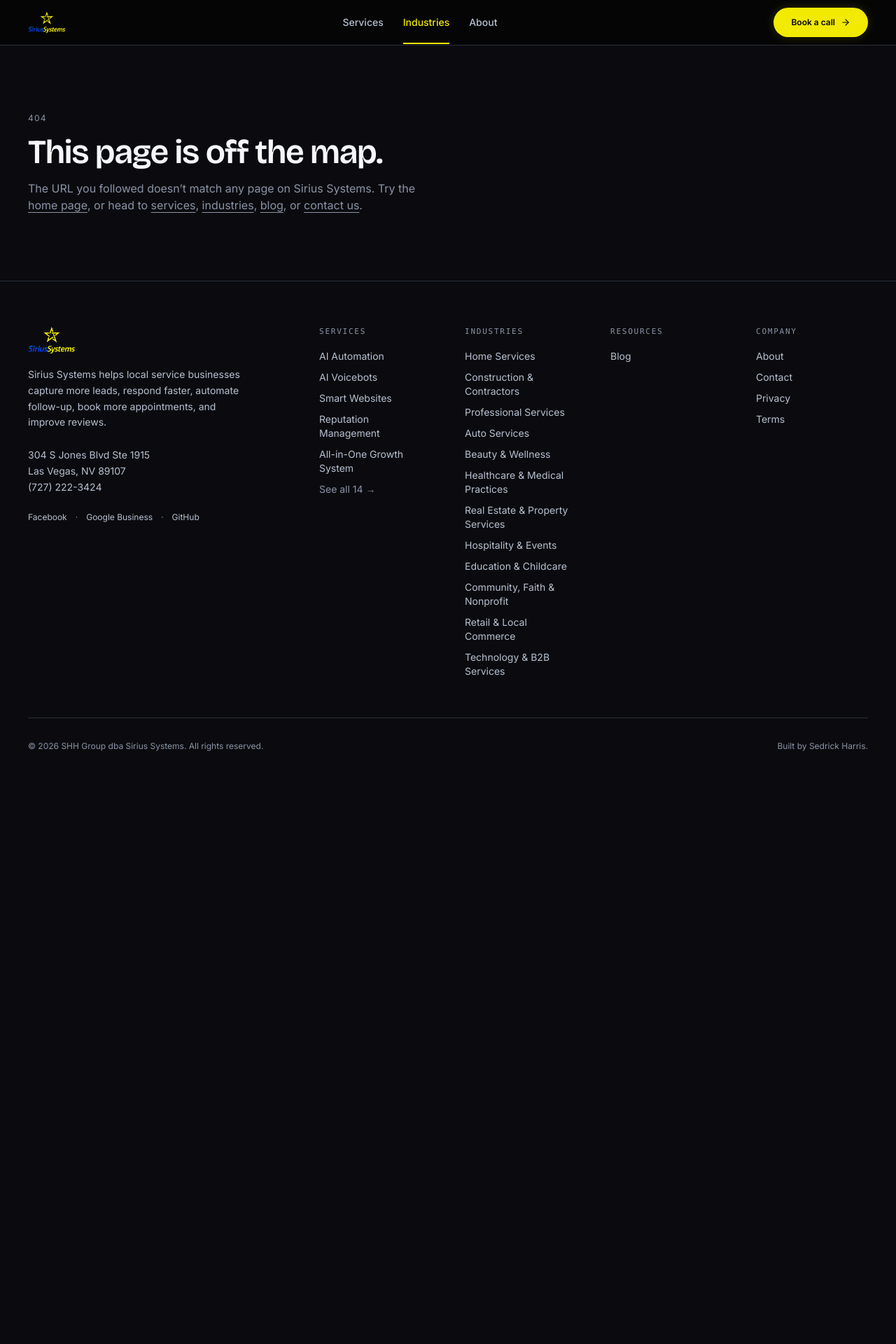
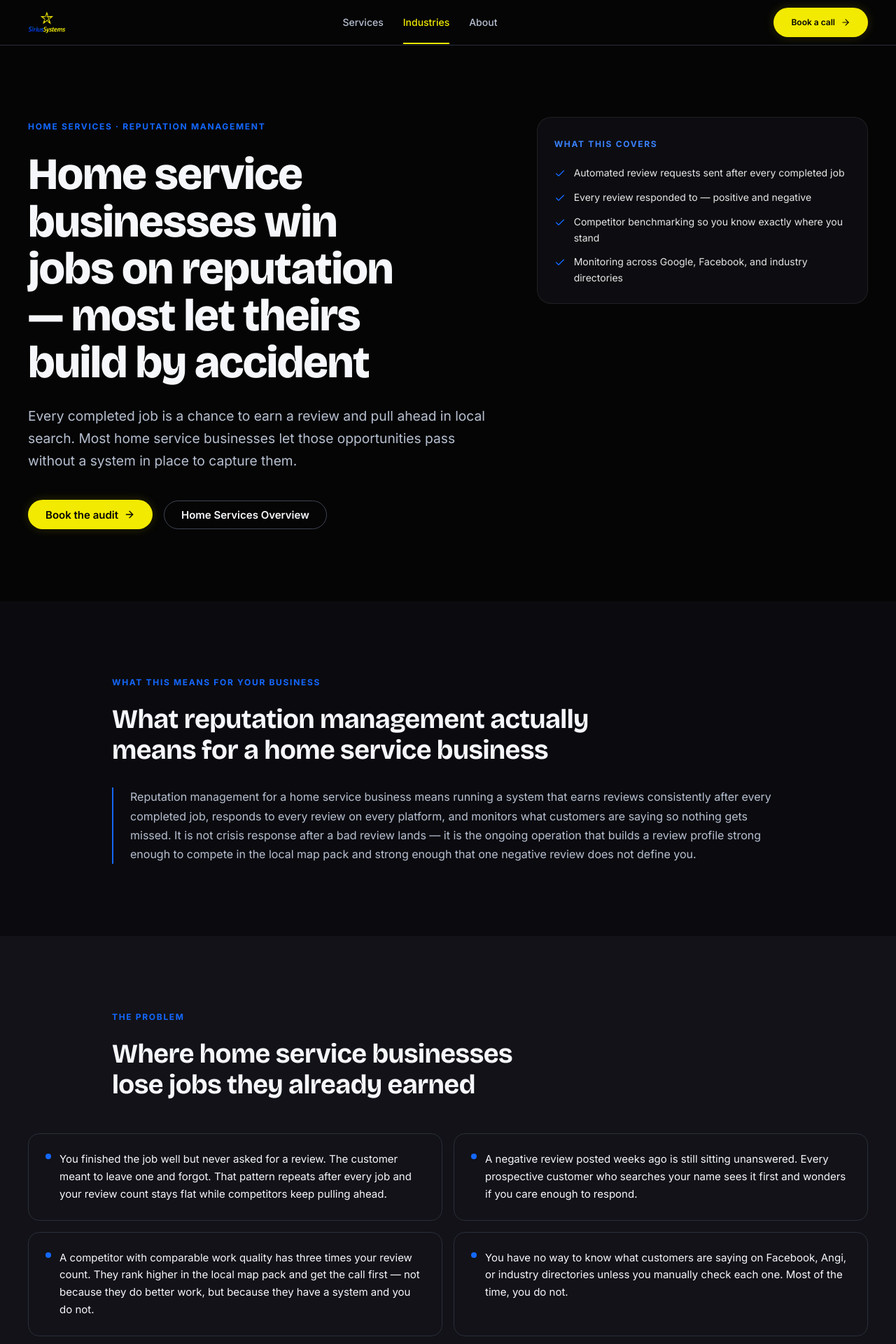
Before and after one commit to SedrickHarris/sirius-systems-site, a Next.js app: page /industries/home-services/reputation-management in a window 1280 px wide. Before the commit this address had no page. Shown: the top 1920 px of the page at 70% size. Before the commit the page ends 1138 px from the top, so only its background shows below. Built offline with nearby package versions, Linux system fonts and the light colour scheme.

Commit message:
feat: /industries/home-services/reputation-management intersection page

```diff
--- /dev/null
+++ b/app/industries/home-services/reputation-management/page.tsx
@@ -0,0 +1,157 @@
+import type { Metadata } from 'next'
+import {
+  IntersectionPageTemplate,
+  type IntersectionPageData,
+} from '@/components/site/IntersectionPageTemplate'
+import { JsonLdScript } from '@/components/site/JsonLdScript'
+import { webPage, breadcrumbList, serviceSchema, faqPage } from '@/lib/schema'
+
+const DATA: IntersectionPageData = {
+  hubSlug:     'home-services',
+  serviceSlug: 'reputation-management',
+  hubName:     'Home Services',
+  serviceName: 'Reputation Management',
+
+  metaTitle:       'Reputation Management for Home Service Businesses',
+  metaDescription: 'Home service businesses win jobs on reviews. We build the system that earns reviews, responds to every one, and monitors your reputation automatically.',
+
+  eyebrow: 'Home Services · Reputation Management',
+
+  headline:
+    'Home service businesses win jobs on reputation — most let theirs build by accident',
+
+  subheadline:
+    'Every completed job is a chance to earn a review and pull ahead in local search. Most home service businesses let those opportunities pass without a system in place to capture them.',
+
+  heroHighlights: [
+    'Automated review requests sent after every completed job',
+    'Every review responded to — positive and negative',
+    'Competitor benchmarking so you know exactly where you stand',
+    'Monitoring across Google, Facebook, and industry directories',
+  ],
+
+  definitionHeadline:
+    'What reputation management actually means for a home service business',
+
+  definition:
+    'Reputation management for a home service business means running a system that earns reviews consistently after every completed job, responds to every review on every platform, and monitors what customers are saying so nothing gets missed. It is not crisis response after a bad review lands — it is the ongoing operation that builds a review profile strong enough to compete in the local map pack and strong enough that one negative review does not define you.',
+
+  problemHeadline:
+    'Where home service businesses lose jobs they already earned',
+
+  problems: [
+    'You finished the job well but never asked for a review. The customer meant to leave one and forgot. That pattern repeats after every job and your review count stays flat while competitors keep pulling ahead.',
+    'A negative review posted weeks ago is still sitting unanswered. Every prospective customer who searches your name sees it first and wonders if you care enough to respond.',
+    'A competitor with comparable work quality has three times your review count. They rank higher in the local map pack and get the call first — not because they do better work, but because they have a system and you do not.',
+    'You have no way to know what customers are saying on Facebook, Angi, or industry directories unless you manually check each one. Most of the time, you do not.',
+  ],
+
+  howItWorksHeadline: 'How the reputation system works for home services',
+
+  steps: [
+    {
+      label: 'Audit your review position and benchmark against competitors',
+      body:  'We pull your current review count, rating, recency, response rate, and platform coverage — then stack it against the businesses ranking above you in the local map pack. You see exactly where the gaps are before anything changes.',
+    },
+    {
+      label: 'Build the review acquisition system',
+      body:  'We configure automated review requests that go out at the right moment after a completed job — via SMS, timed so the request arrives while the customer experience is still fresh. The system runs after every job without anyone on your team doing anything manually.',
+    },
+    {
+      label: 'Configure response workflows for every review',
+      body:  'Positive reviews get a branded response. Negative reviews get a professional, prompt reply that demonstrates accountability. Response drafts are generated automatically and queued for review before anything posts — so nothing goes out wrong.',
+    },
+    {
+      label: 'Monitor across every platform and report on progress',
+      body:  'You get a single view of what customers are saying across Google, Facebook, and any industry directories relevant to your trade. New reviews surface immediately so nothing sits unanswered, and you see review velocity building over time.',
+    },
+  ],
+
+  featuresHeadline: 'What the system covers',
+
+  features: [
+    'Automated review requests via SMS after every completed job',
+    'Timing and message copy configured for your trade and customer base',
+    'AI-assisted response drafts for every review — positive and negative',
+    'Multi-platform monitoring: Google, Facebook, Angi, and industry directories',
+    'Competitor benchmarking: volume, rating, recency, and response rate',
+    'Review velocity tracking so you see momentum building over time',
+    'Escalation alerts for negative reviews so nothing sits unanswered',
+    'Monthly reputation summary so you always know where you stand',
+  ],
+
+  relatedServiceSlugs: [
+    'review-automation',
+    'ai-review-responses',
+    'google-business-profile-optimization',
+    'all-in-one-business-growth-system',
+  ],
+
+  faqs: [
+    {
+      q: 'Why do reviews matter so much for home service businesses?',
+      a: 'Home service buyers search locally, compare reviews before calling, and almost always choose from the top results in the local map pack. Review signals — volume, recency, rating, and response rate — are among the primary factors Google uses to rank businesses in those results. A home service business with a consistent review system ranks more competitively and gets called first, before a prospect ever visits a website.',
+    },
+    {
+      q: 'How do you get customers to actually leave a review after a job?',
+      a: 'Timing and friction are the two variables that determine whether a customer leaves a review. A request sent via SMS shortly after job completion — while the experience is still fresh — gets a significantly higher response rate than a request sent days later or via email. Removing friction means the customer taps a link and lands directly on your review page with no extra steps. We configure timing, channel, and message copy during setup based on how your customers actually communicate.',
+    },
+    {
+      q: 'What happens when you get a negative review?',
+      a: 'Negative reviews cannot be removed by a third party, and we do not promise otherwise. What we do is respond promptly and professionally — which signals to every prospective customer reading that review that you engage with feedback rather than ignore it. We also build a consistent volume of new reviews over time so that one negative review represents a smaller share of the overall picture.',
+    },
+    {
+      q: 'Which review platforms matter most for home service businesses?',
+      a: 'Google is the priority because your Google Business Profile rating and review count are visible directly in local search results and the map pack — the customer sees them before they ever click anything. Facebook and industry-specific directories like Angi are secondary. The exact platform mix is determined during the audit based on where your customers actually leave reviews and where your competitors are active.',
+    },
+    {
+      q: 'How does reputation management connect to local search rankings?',
+      a: 'Review signals — volume, recency, rating, and how consistently you respond — are a direct local ranking factor for Google. A home service business with a steady flow of recent reviews and an active response pattern ranks more competitively in the map pack than one with the same average rating but stale, infrequent activity. The reputation system and the local search system are not separate — they feed each other.',
+    },
+  ],
+
+  ctaHeadline:     'See exactly where your review profile stands against your top competitors',
+  ctaBody:         'We map your current review position against the businesses ranking above you in local search and show you the gaps before anything changes. No pressure. No invented promises. Just a clear picture of where you are and what it would take to move.',
+  ctaPrimaryLabel: 'Book the audit',
+}
+
+export const metadata: Metadata = {
+  title:       DATA.metaTitle,
+  description: DATA.metaDescription,
+  alternates: { canonical: '/industries/home-services/reputation-management' },
+  openGraph: {
+    title:       DATA.metaTitle,
+    description: DATA.metaDescription,
+    url:         '/industries/home-services/reputation-management',
+    images: [{ url: '/og/default.webp', alt: DATA.metaTitle }],
+  },
+}
+
+export default function HomeServicesReputationManagementPage() {
+  return (
+    <>
+      <JsonLdScript
+        data={[
+          webPage({
+            url:         '/industries/home-services/reputation-management',
+            name:        DATA.metaTitle,
+            description: DATA.metaDescription,
+          }),
+          breadcrumbList([
+            { name: 'Home',                  url: '/' },
+            { name: 'Industries',            url: '/industries' },
+            { name: 'Home Services',         url: '/industries/home-services' },
+            { name: 'Reputation Management', url: '/industries/home-services/reputation-management' },
+          ]),
+          serviceSchema({
+            slug:        'industries/home-services/reputation-management',
+            name:        'Reputation Management',
+            description: DATA.metaDescription,
+          }),
+          faqPage(DATA.faqs),
+        ]}
+      />
+      <IntersectionPageTemplate {...DATA} />
+    </>
+  )
+}
```
Also changed, not shown: 1 other file (tests, documents, lock files or other folders).
